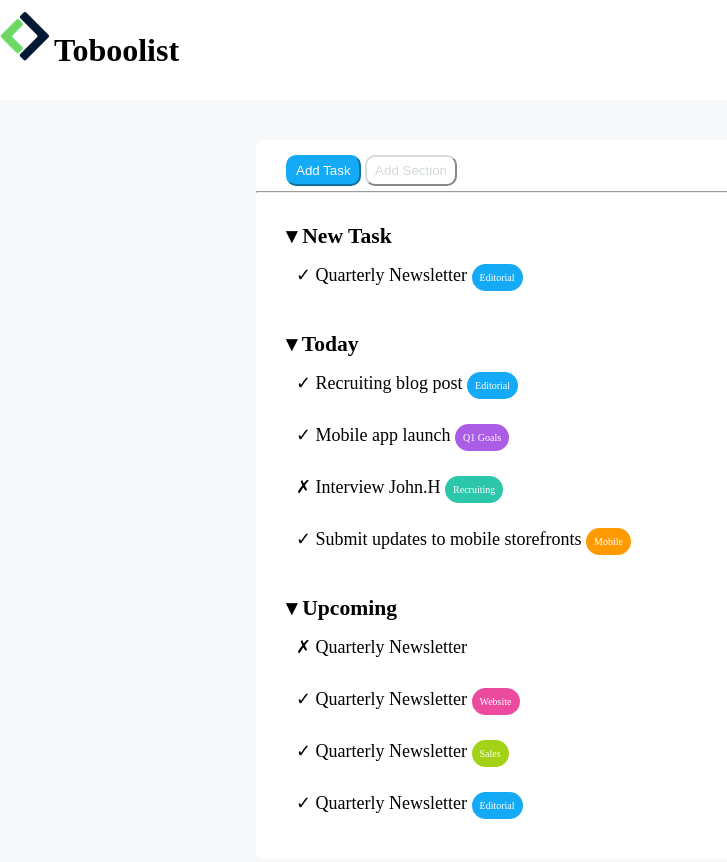
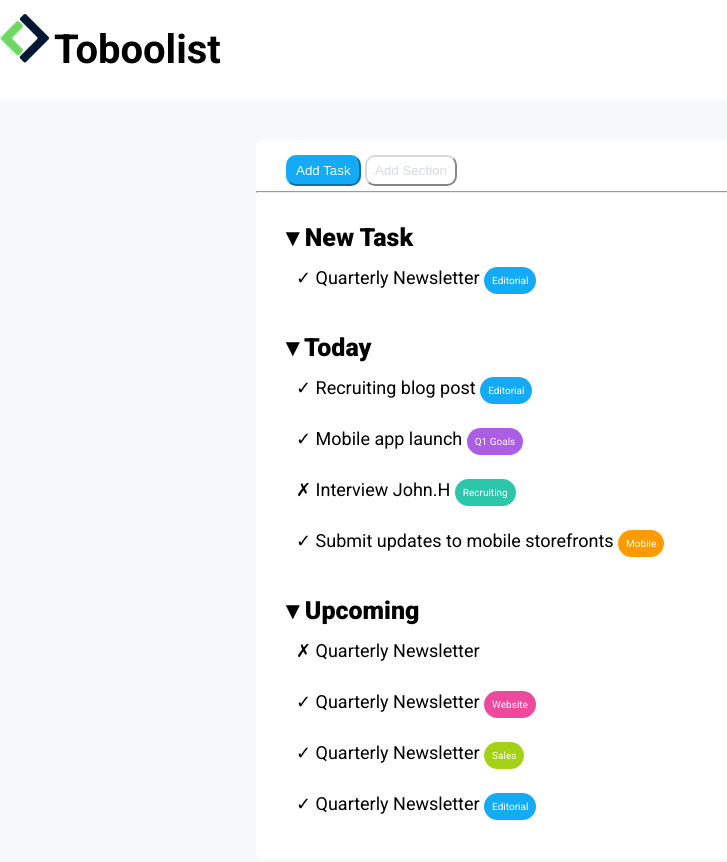
Before and after one commit to matcir/html-css-toboolist, a plain HTML site: page index.html in a window 1280 px wide. Shown: the whole page, without its empty margins (0-727 px from the left). Drawn offline with Linux system fonts and the light colour scheme.

Commit message:
changed font

```diff
--- a/css/style.css
+++ b/css/style.css
@@ -15,6 +15,7 @@ header{
 
 h1{
     display: inline-block;
+    font-size: 40px;
 }
 
 .grey{
@@ -101,8 +102,8 @@ ul{
 }
 
 .bold{
-    font-weight: bolder;
-    font-size: larger;
+    font-weight: 900;
+    font-size: 25px;
 }
 
 .textbox{
@@ -119,3 +120,7 @@ ul{
 li{
     padding: 15px 10px;
 }
+
+.font{
+    font-family: "Roboto", sans-serif;
+}
--- a/index.html
+++ b/index.html
@@ -9,7 +9,7 @@
     <link href="https://fonts.googleapis.com/css2?family=Roboto:ital,wght@0,100..900;1,100..900&display=swap" rel="stylesheet">
     <link rel="stylesheet" href="./css/style.css">
 </head>
-<body class="grey">
+<body class="grey font">
     <header class="white" >
         <img src="./img/Logo.png" alt="Logo">
         <h1>Toboolist</h1>
```
